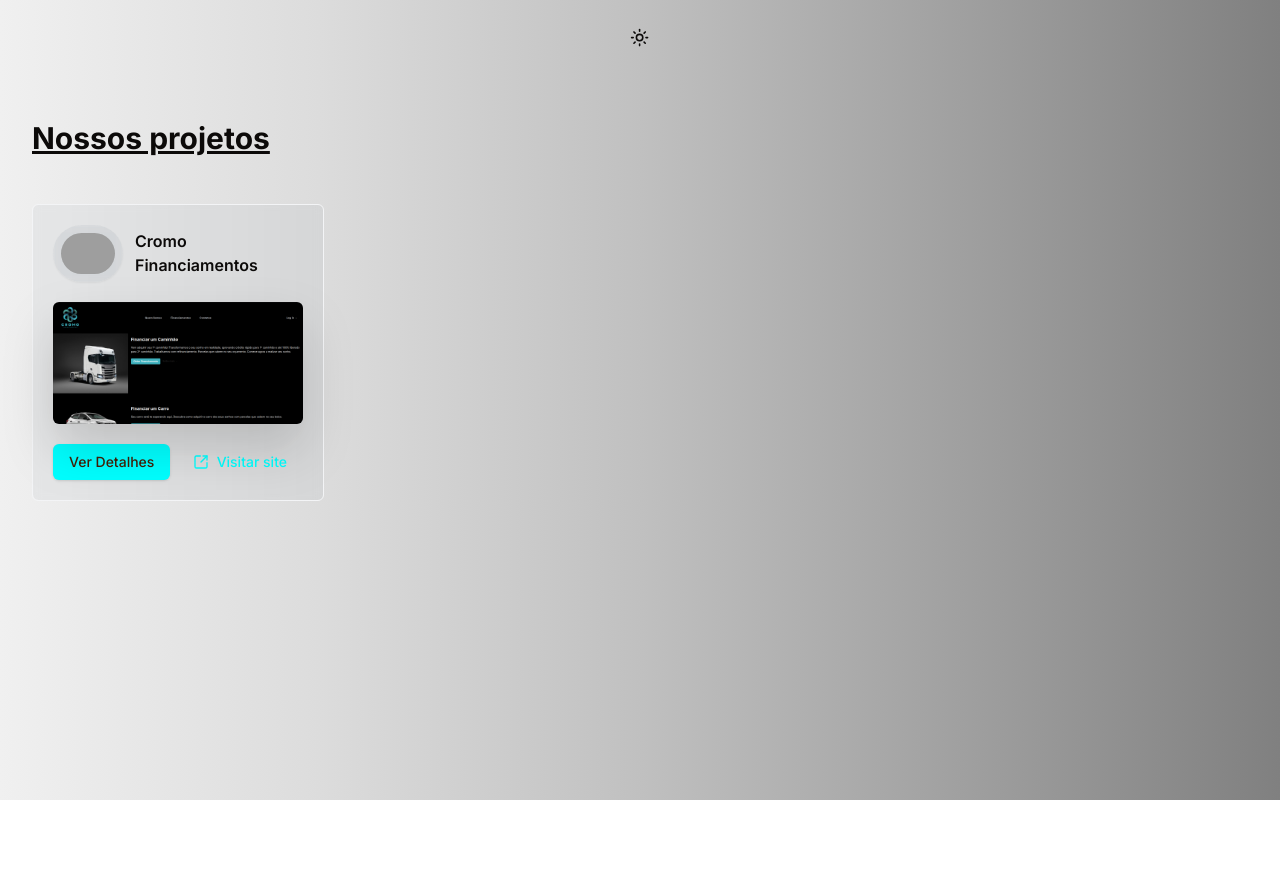
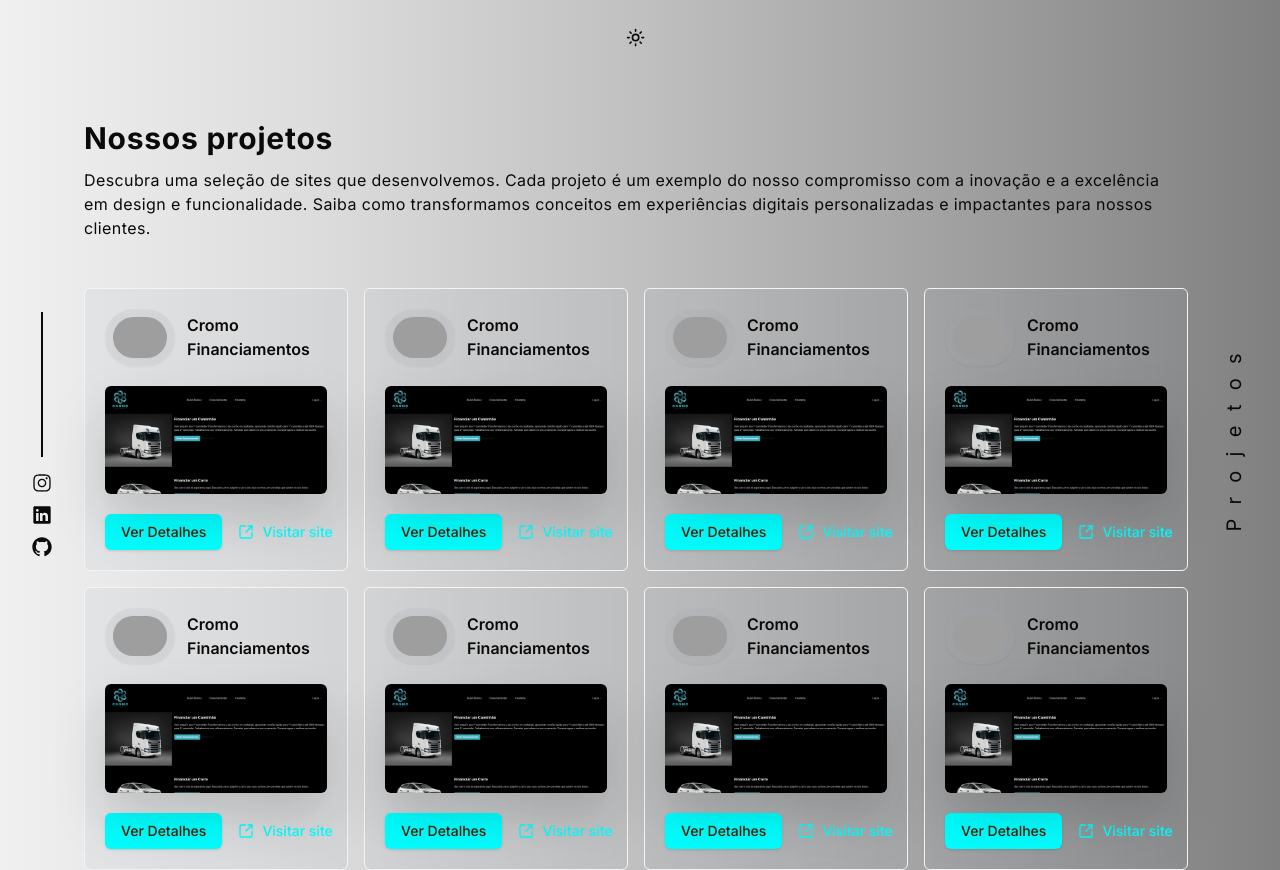
Before and after one commit to rbxrobotica/rbx-robotica-frontend, a Next.js app: page / in a window 1280 px wide. Before the commit the page ends 800 px from the top, so only its background shows below. Built offline with nearby package versions, Linux system fonts and the light colour scheme; grey boxes are pictures that could not be loaded.

Commit message:
feat: adicionando sheet down de detalhes

```diff
--- a/src/app/globals.css
+++ b/src/app/globals.css
@@ -2,6 +2,11 @@
 @tailwind components;
 @tailwind utilities;
 
+.vertical-text {
+  @apply rotate-90; /* Aplica a rotação de 90 graus */
+  writing-mode: vertical-rl;
+  transform: rotate(180deg); /* Ajusta a rotação para a direção vertical */
+}
 
 @layer base {
   :root {
--- a/src/app/page.tsx
+++ b/src/app/page.tsx
@@ -1,6 +1,12 @@
+"use client";
 import { NavigationMenuBar } from "@/components/system/Navigation/navbar";
 import { SheetPainel } from "@/components/system/Sites-description/sheet";
 import { Button } from "@/components/ui/button";
+import {
+  GitHubLogoIcon,
+  InstagramLogoIcon,
+  LinkedInLogoIcon,
+} from "@radix-ui/react-icons";
 import { SquareArrowOutUpRight } from "lucide-react";
 import Image from "next/image";
 
@@ -20,7 +26,9 @@
   left,
 }) => (
   <div
-    className={`z-[-1] flex absolute ${position} ${bottom || ""} ${right || ""} ${left || ""} place-items-center`}
+    className={`z-[-1] flex absolute ${position} ${bottom || ""} ${
+      right || ""
+    } ${left || ""} place-items-center`}
   >
     <div className="absolute h-[300px] w-full -translate-x-1/2 rounded-full bg-gradient-radial from-white to-transparent blur-2xl dark:bg-gradient-to-br dark:from-transparent dark:via-[#00FFFF] dark:opacity-10 sm:w-[480px] lg:h-[360px]" />
     <div className="absolute -z-20 h-[180px] w-full translate-x-1/3 bg-gradient-conic from-sky-200 via-blue-200 blur-2xl dark:from-sky-900 dark:via-[#0e7272] dark:opacity-40 sm:w-[240px]" />
@@ -32,14 +40,18 @@
   logoSrc?: string;
   title: string;
   description: string; // Add description here
+  link: string;
 }
-
+const handleClick = (link: string) => () => {
+  window.open(link, "_blank", "noopener,noreferrer");
+};
 // Componente ProjectCard
 const ProjectCard: React.FC<ProjectCardProps> = ({
   imgSrc,
   logoSrc,
   title,
   description, // Add description here
+  link
 }) => (
   <div className="h-auto bg-gray-400 p-5 space-y-5 rounded-md bg-clip-padding backdrop-filter backdrop-blur-sm bg-opacity-10 border border-gray-100">
     {logoSrc && (
@@ -68,8 +80,9 @@
           quality={100}
         />
         <div className="flex justify-between items-center mt-4">
-          <SheetPainel description={description} /> {/* Pass description here */}
-          <Button variant="link">
+          <SheetPainel description={description} />{" "}
+          {/* Pass description here */}
+          <Button variant="link" onClick={handleClick(link)}>
             <SquareArrowOutUpRight className="mr-2 h-4 w-4" /> Visitar site
           </Button>
         </div>
@@ -84,35 +97,111 @@
     logoSrc:
       "https://www.cromofinanciamentos.com.br/logo-transparent-background.png",
     title: "Cromo Financiamentos",
-    description: "Description of Cromo Financiamentos"
+    description: "Description of Cromo Financiamentos",
+    link: "https://www.cromofinanciamentos.com.br"
+  },
+  {
+    imgSrc: "/cromo-financiamento-tela.png",
+    logoSrc:
+      "https://www.cromofinanciamentos.com.br/logo-transparent-background.png",
+    title: "Cromo Financiamentos",
+    description: "Description of Cromo Financiamentos",
+    link: "https://www.cromofinanciamentos.com.br"
+  },
+  {
+    imgSrc: "/cromo-financiamento-tela.png",
+    logoSrc:
+      "https://www.cromofinanciamentos.com.br/logo-transparent-background.png",
+    title: "Cromo Financiamentos",
+    description: "Description of Cromo Financiamentos",
+    link: "https://www.cromofinanciamentos.com.br"
+  },
+  {
+    imgSrc: "/cromo-financiamento-tela.png",
+    logoSrc:
+      "https://www.cromofinanciamentos.com.br/logo-transparent-background.png",
+    title: "Cromo Financiamentos",
+    description: "Description of Cromo Financiamentos",
+    link: "https://www.cromofinanciamentos.com.br"
+  },
+  {
+    imgSrc: "/cromo-financiamento-tela.png",
+    logoSrc:
+      "https://www.cromofinanciamentos.com.br/logo-transparent-background.png",
+    title: "Cromo Financiamentos",
+    description: "Description of Cromo Financiamentos",
+    link: "https://www.cromofinanciamentos.com.br"
+  },
+  {
+    imgSrc: "/cromo-financiamento-tela.png",
+    logoSrc:
+      "https://www.cromofinanciamentos.com.br/logo-transparent-background.png",
+    title: "Cromo Financiamentos",
+    description: "Description of Cromo Financiamentos",
+    link: "https://www.cromofinanciamentos.com.br"
+  },
+  {
+    imgSrc: "/cromo-financiamento-tela.png",
+    logoSrc:
+      "https://www.cromofinanciamentos.com.br/logo-transparent-background.png",
+    title: "Cromo Financiamentos",
+    description: "Description of Cromo Financiamentos",
+    link: "https://www.cromofinanciamentos.com.br"
+  },
+  {
+    imgSrc: "/cromo-financiamento-tela.png",
+    logoSrc:
+      "https://www.cromofinanciamentos.com.br/logo-transparent-background.png",
+    title: "Cromo Financiamentos",
+    description: "Description of Cromo Financiamentos",
+    link: "https://www.cromofinanciamentos.com.br"
   },
 ];
 
 const Home: React.FC = () => {
   return (
-    <div className="w-screen">
+    <div className="w-screen flex">
+      <div className="flex flex-col ml-8 justify-center items-center space-y-4">
+        <span className="w-0.5 h-1/6 bg-foreground"></span>
+        <div className="space-y-3">
+          <InstagramLogoIcon className="h-5 w-5 cursor-pointer hover:text-primary" />
+          <LinkedInLogoIcon className="h-5 w-5 cursor-pointer hover:text-primary" />
+          <GitHubLogoIcon className="h-5 w-5 cursor-pointer hover:text-primary" />
+        </div>
+      </div>
+      <div>
         <NavigationMenuBar />
         <BackgroundPattern position="top-40" left="left-40" />
         <BackgroundPattern position="bottom-48" right="right-80" />
         <main className="container mt-16">
-        <div>
-          <p className="text-3xl underline underline-offset-3 font-bold">
-            Nossos projetos
+          <div className="space-y-3">
+            <p className="text-3xl font-bold tracking-wide">Nossos projetos</p>
+            <p className="tracking-wide">
+              Descubra uma seleção de sites que desenvolvemos. Cada projeto é um
+              exemplo do nosso compromisso com a inovação e a excelência em
+              design e funcionalidade. Saiba como transformamos conceitos em
+              experiências digitais personalizadas e impactantes para nossos
+              clientes.
             </p>
           </div>
           <div className="grid grid-cols-4 gap-4 mt-12">
-          {projects.map((project, index) => (
+            {projects.map((project, index): any => (
               <ProjectCard
                 key={index}
                 imgSrc={project.imgSrc}
                 logoSrc={project.logoSrc}
                 title={project.title}
                 description={project.description} // Ensure description is passed
+                link={project.link}
               />
             ))}
           </div>
         </main>
       </div>
+      <div className="flex flex-col mr-8 justify-center items-center space-y-4">
+        <p className="vertical-text text-xl tracking-[.9rem]">Projetos</p>
+      </div>
+    </div>
   );
 };
 
```
Lines whose indentation alone changed are shown as unchanged.
